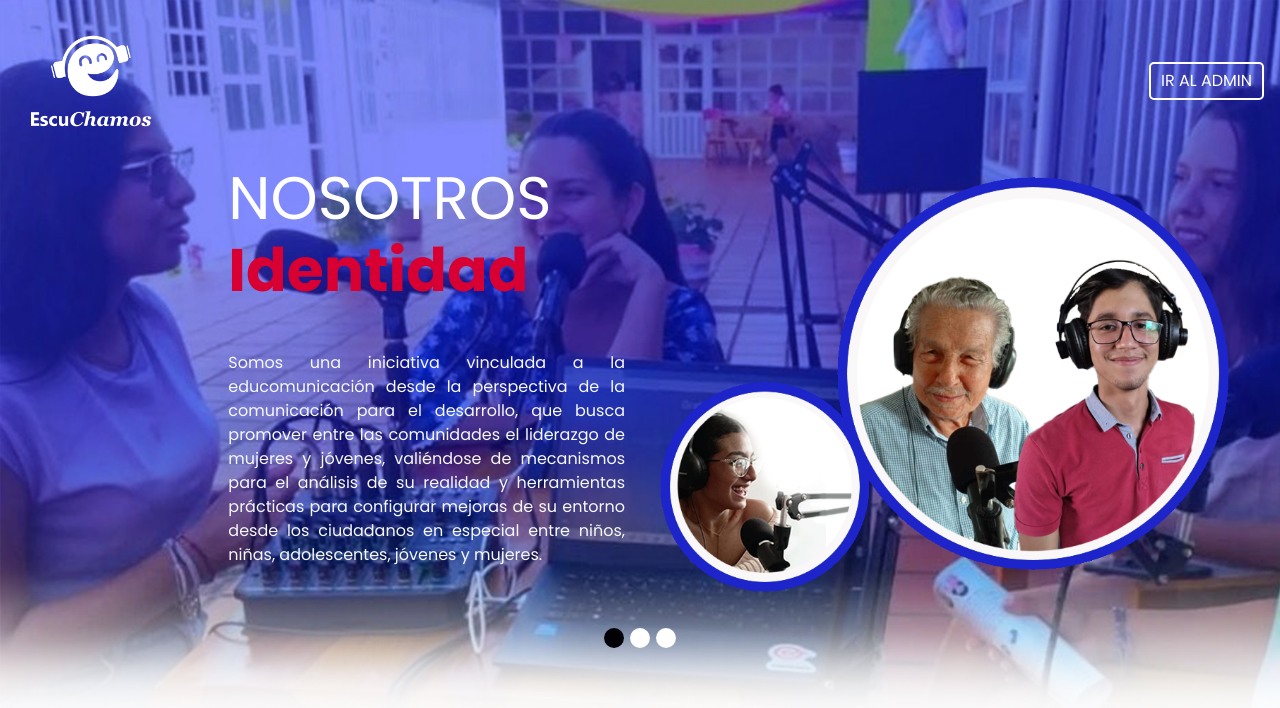
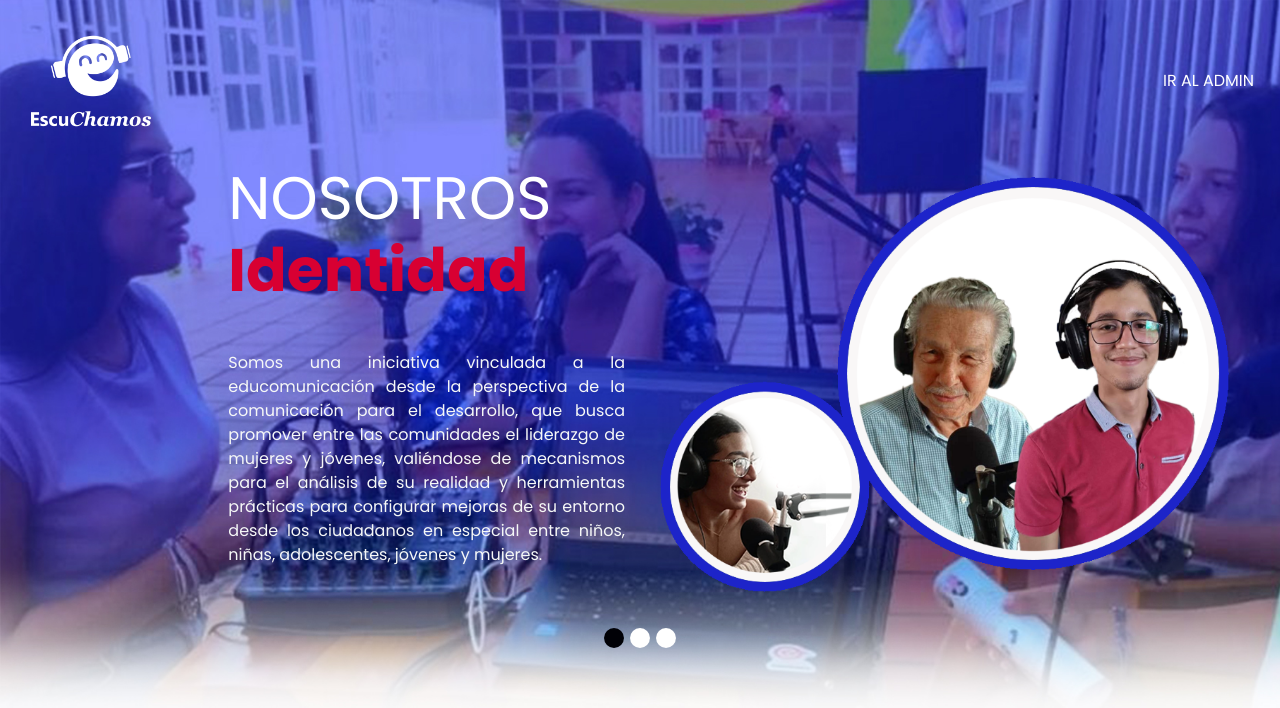
Before and after one commit to SusanDepablos/EscuChamosDjango, a Django app: page / in a window 1280 px wide. Shown: the top 708 px of the page. Run offline with Django 5.2, Linux system fonts and the light colour scheme; parts of the project's set-up code (start-up, migrations or seed data) failed here and were passed over; some libraries are stand-ins or nearby versions.

Commit message:
boton sin brde

```diff
--- a/static/css/style.css
+++ b/static/css/style.css
@@ -398,9 +398,7 @@ a:focus {
 a {
   color: #ffffff; /* Color del texto blanco */
   background-color: transparent; /* Fondo transparente */
-  border: 2px solid #ffffff; /* Borde blanco */
   padding: 5px 10px; /* Espaciado interno */
-  border-radius: 5px; /* Esquinas redondeadas */
   text-transform: uppercase; /* Texto en mayúsculas */
   text-decoration: none; /* Sin subrayado */
 }
```
